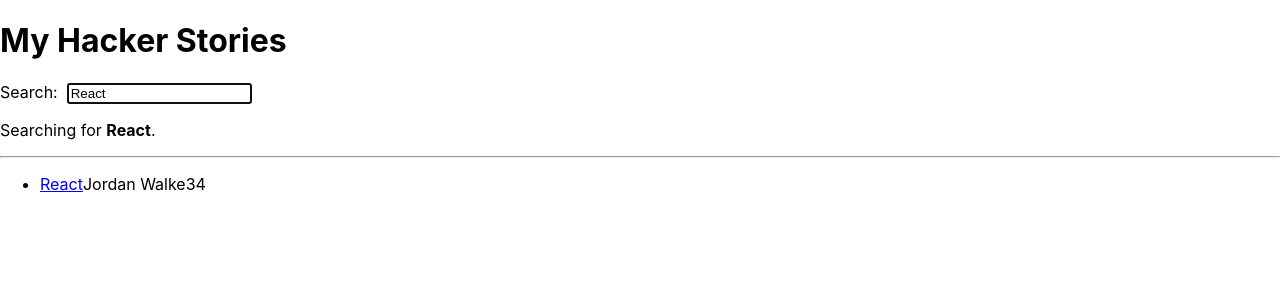
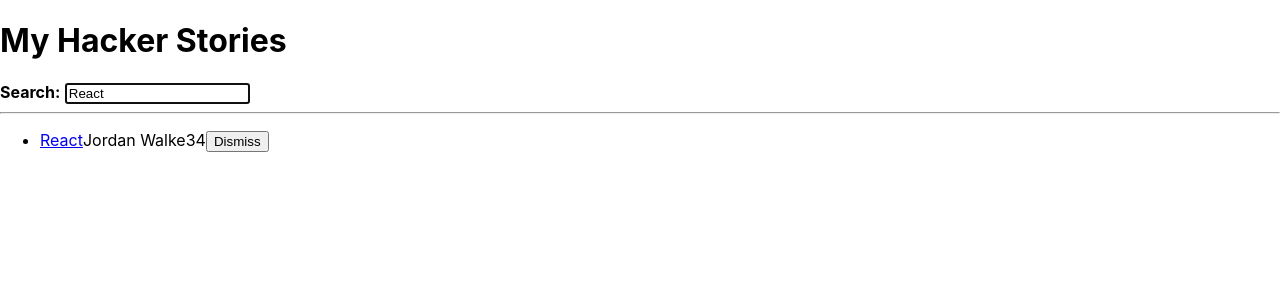
Before and after one commit to Roland29/road-to-react, a React (Create React App) app: page / in a window 1280 px wide. Shown: the top 300 px of the page. Built offline with nearby package versions, Linux system fonts and the light colour scheme.

Commit message:
React Impossible states

```diff
--- a/src/App.tsx
+++ b/src/App.tsx
@@ -11,8 +11,7 @@
 
 type Stories = Story[];
 
-const App = () => {
-  const stories = [
+const initialStories = [
   {
     title: 'React',
     url: 'https://reactjs.org/',
@@ -31,11 +30,79 @@
   },
 ];
 
+const getAsyncStories = (): Promise<{ data: { stories: Stories } }> =>
+  new Promise((resolve) => setTimeout(() => resolve({ data: { stories: initialStories } }), 2000));
+
+type StoriesState = {
+  data: Stories;
+  isLoading: boolean;
+  isError: boolean;
+};
+
+type StoriesSetAction = {
+  type: 'SET_STORIES';
+  payload: Stories;
+};
+
+type StoriesRemoveAction = {
+  type: 'REMOVE_STORY';
+  payload: Story;
+};
+
+type StoriesFetchInit = {
+  type: 'STORIES_FETCH_INIT';
+};
+type StoriesFetchFailure = {
+  type: 'STORIES_FETCH_FAILURE';
+};
+
+type StoriesFetchSuccess = {
+  type: 'STORIES_FETCH_SUCCESS';
+  payload: Stories;
+};
+
+type StoriesAction =
+  | StoriesSetAction
+  | StoriesRemoveAction
+  | StoriesFetchInit
+  | StoriesFetchFailure
+  | StoriesFetchSuccess;
+const storiesReducer = (state: StoriesState, action: StoriesAction) => {
+  switch (action.type) {
+    case 'STORIES_FETCH_INIT':
+      return {
+        ...state,
+        isLoading: true,
+        isError: false,
+      };
+    case 'STORIES_FETCH_FAILURE':
+      return {
+        ...state,
+        isLoading: false,
+        isError: true,
+      };
+    case 'STORIES_FETCH_SUCCESS':
+      return {
+        ...state,
+        isLoading: false,
+        isError: false,
+        data: action.payload,
+      };
+    case 'REMOVE_STORY':
+      return {
+        ...state,
+        data: state.data.filter((story) => action.payload.objectID !== story.objectID),
+      };
+    default:
+      throw new Error();
+  }
+};
 const useStorageState = (
   key: string,
   initialState: string
 ): [string, (newValue: string) => void] => {
   const [value, setValue] = React.useState(localStorage.getItem(key) || initialState);
+
   React.useEffect(() => {
     localStorage.setItem(key, value);
   }, [value, key]);
@@ -43,12 +110,34 @@
   return [value, setValue];
 };
 
+const App = () => {
   const [searchTerm, setSearchTerm] = useStorageState('search', 'React');
+
+  const [stories, dispatchStories] = React.useReducer(storiesReducer, {
+    data: [],
+    isLoading: false,
+    isError: false,
+  });
+
+  React.useEffect(() => {
+    dispatchStories({ type: 'STORIES_FETCH_INIT' });
+
+    getAsyncStories()
+      .then((result) => {
+        dispatchStories({ type: 'STORIES_FETCH_SUCCESS', payload: result.data.stories });
+      })
+      .catch(() => dispatchStories({ type: 'STORIES_FETCH_FAILURE' }));
+  }, []);
+
+  const handleRemoveStory = (item: Story) => {
+    dispatchStories({ type: 'REMOVE_STORY', payload: item });
+  };
+
   const handleSearch = (event: React.ChangeEvent<HTMLInputElement>) => {
     setSearchTerm(event.target.value);
   };
 
-  const searchStories = stories.filter((story) =>
+  const searchedStories = stories.data.filter((story) =>
     story.title.toLowerCase().includes(searchTerm.toLowerCase())
   );
 
@@ -56,71 +145,32 @@
     <div>
       <h1>My Hacker Stories</h1>
 
-      {/*<Search onSearch={handleSearch} searchTerm={searchTerm} />*/}
-      <InputWithLabel id="search" value={searchTerm} onInputChange={handleSearch} isFocused>
-        Search:
+      <InputWithLabel id="search" value={searchTerm} isFocused onInputChange={handleSearch}>
+        <strong>Search:</strong>
       </InputWithLabel>
 
       <hr />
 
-      <List list={searchStories} />
+      {stories.isError && <p>Something went wrong ...</p>}
+
+      {stories.isLoading ? (
+        <p>Loading ...</p>
+      ) : (
+        <List list={searchedStories} onRemoveItem={handleRemoveStory} />
+      )}
     </div>
   );
 };
-
-type SearchProps = {
-  onSearch: (event: React.ChangeEvent<HTMLInputElement>) => void;
-  searchTerm: string;
-};
-// eslint-disable-next-line
-const Search: React.FC<SearchProps> = (props) => {
-  return (
-    <>
-      <label htmlFor="search">Search: </label>
-      <input id="search" type="text" onChange={props.onSearch} defaultValue={props.searchTerm} />
-
-      <p>
-        Searching for <strong>{props.searchTerm}</strong>.
-      </p>
-    </>
-  );
-};
-
-type ListProps = {
-  list: Stories;
-};
-
-const List: React.FC<ListProps> = (props) => (
-  <ul>
-    {props.list.map((item) => (
-      <Item key={item.objectID} item={item} />
-    ))}
-  </ul>
-);
-
-type ItemProps = {
-  item: Story;
-};
-
-const Item: React.FC<ItemProps> = (props) => (
-  <li>
-    <span>
-      <a href={props.item.url}>{props.item.title}</a>
-    </span>
-    <span>{props.item.author}</span>
-    <span>{props.item.num_comments}</span>
-    <span>{props.item.points}</span>
-  </li>
-);
 
 type InputWithLabelProps = {
   id: string;
   value: string;
   type?: string;
   onInputChange: (event: React.ChangeEvent<HTMLInputElement>) => void;
+  isFocused: boolean;
   children: React.ReactNode;
-  isFocused: boolean;
 };
+
 const InputWithLabel: React.FC<InputWithLabelProps> = ({
   id,
   value,
@@ -130,20 +180,54 @@
   children,
 }) => {
   const inputRef = React.useRef<HTMLInputElement>(null);
+
   React.useEffect(() => {
     if (isFocused && inputRef.current) {
       inputRef.current.focus();
     }
   }, [isFocused]);
+
   return (
     <>
-      <label htmlFor={id}>{children} </label>
+      <label htmlFor={id}>{children}</label>
       &nbsp;
-      <input id={id} type={type} onChange={onInputChange} value={value} ref={inputRef} />
-      <p>
-        Searching for <strong>{value}</strong>.
-      </p>
+      <input ref={inputRef} id={id} type={type} value={value} onChange={onInputChange} />
     </>
   );
 };
+
+type ListProps = {
+  list: Stories;
+  onRemoveItem: (item: Story) => void;
+};
+
+const List: React.FC<ListProps> = ({ list, onRemoveItem }) => (
+  <ul>
+    {list.map((item) => (
+      <Item key={item.objectID} item={item} onRemoveItem={onRemoveItem} />
+    ))}
+  </ul>
+);
+
+type ItemProps = {
+  item: Story;
+  onRemoveItem: (item: Story) => void;
+};
+
+const Item: React.FC<ItemProps> = ({ item, onRemoveItem }) => (
+  <li>
+    <span>
+      <a href={item.url}>{item.title}</a>
+    </span>
+    <span>{item.author}</span>
+    <span>{item.num_comments}</span>
+    <span>{item.points}</span>
+    <span>
+      <button type="button" onClick={() => onRemoveItem(item)}>
+        Dismiss
+      </button>
+    </span>
+  </li>
+);
+
 export default App;
```
Lines whose indentation alone changed are shown as unchanged.
